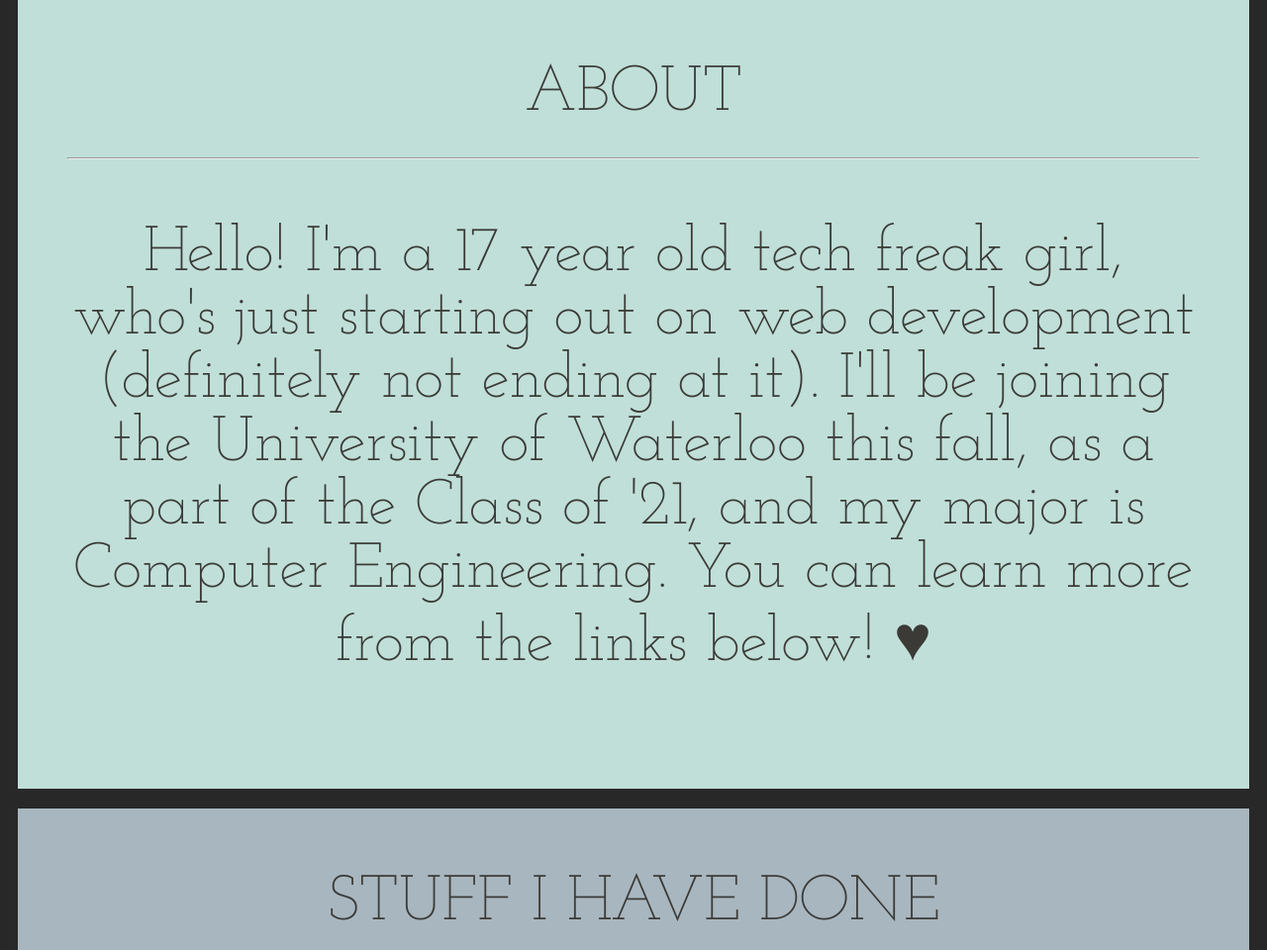
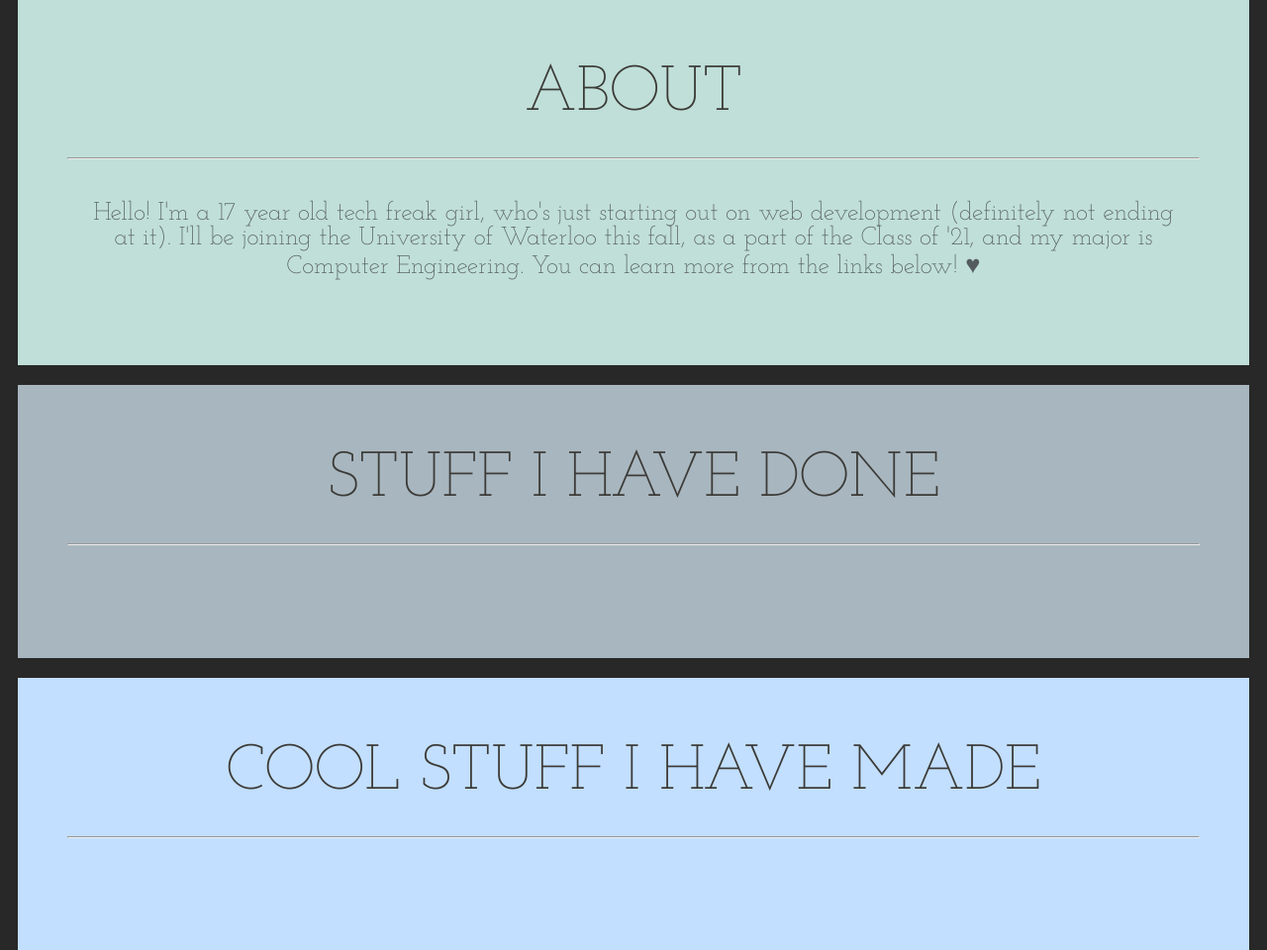
Before and after one commit to prachig98/prachig98.github.io, a PHP site: page / in a window 1280 px wide; the page is wider, and only the part inside the window is pictured. Shown: the part 513-1473 px from the top of that part at 99% size. Run offline with PHP 8.4, Linux system fonts and the light colour scheme.

Commit message:
Update style.css

```diff
--- a/css/style.css
+++ b/css/style.css
@@ -18,6 +18,14 @@
 body>article>a{
     position: relative;
 }
+
+.aboutme{
+    text-align: center;
+    font-size: 0.4em;
+    color: #545b5f;
+    padding: 10px 15px 10px 15px;
+}
+
 body>article>a>img{
     opacity: 0.5;
     position: relative;
```
